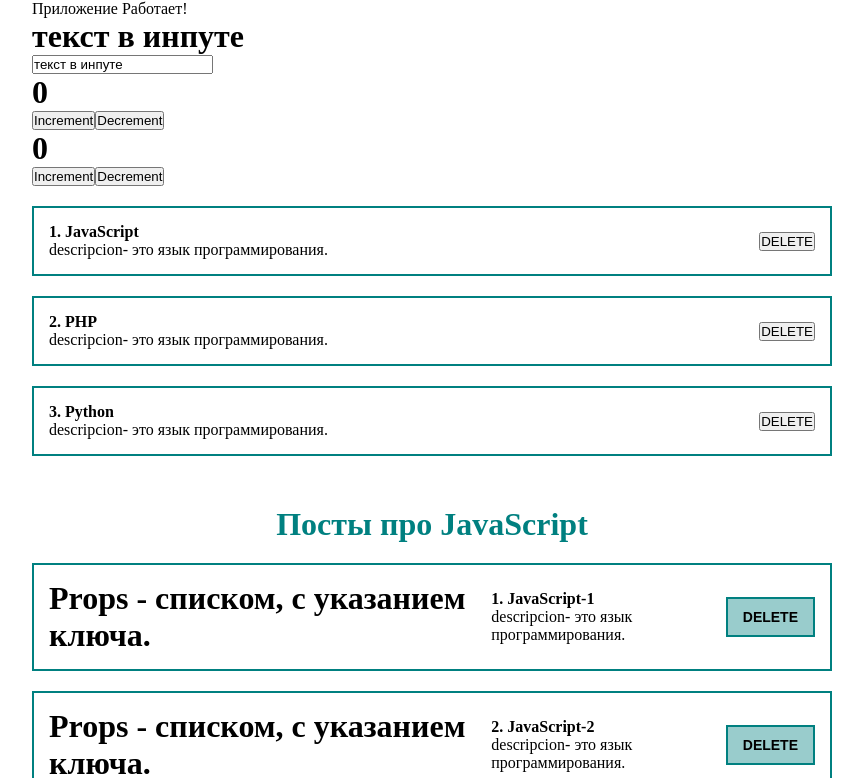
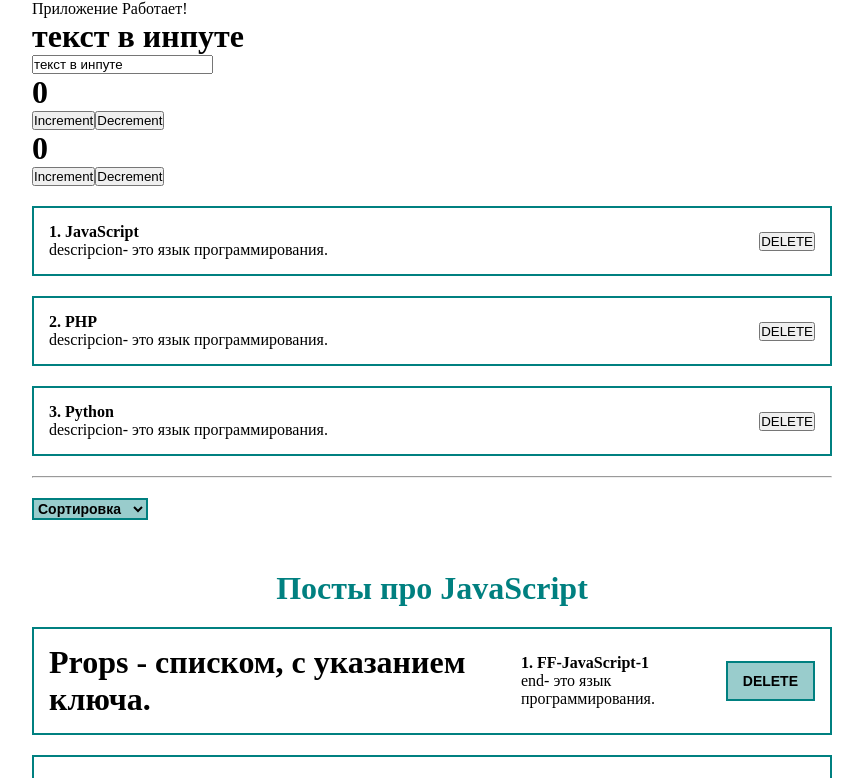
Before and after one commit to AnnaRazina/First-progect-REACT, a React (Create React App) app: page / in a window 1280 px wide. Shown: the top 778 px of the page, without its empty margins (208-1071 px from the left). Built offline with nearby package versions, Linux system fonts and the light colour scheme.

Commit message:
сортировка постов

```diff
--- a/src/App.js
+++ b/src/App.js
@@ -5,22 +5,33 @@ import PostItem from "./components/PostItem"
 import PostList from "./components/PostList";
 import AddPost from "./components/AddPost";
 import "./style/App.css";
+import MySelect from "./components/UI/select/MySelect";
 
 
 function App() {
  const [value, setValue] = useState("текст в инпуте");
+
  const [posts, setPosts] = useState([
-  {id: 1, title: "JavaScript-1", body: "descripcion"},
-  {id: 2, title: "JavaScript-2", body: "descripcion"},
-  {id: 3, title: "JavaScript-3", body: "descripcion"},
+  {id: 1, title: "FF-JavaScript-1", body: "end"},
+  {id: 2, title: "AA-JavaScript-2", body: "yes"},
+  {id: 3, title: "KK-JavaScript-3", body: "start"},
  ])
+ const [selectedSort, setSelectedSort] = useState("");
+
+ const sortPosts = (sort) => {
+  setSelectedSort(sort);
+  setPosts([...posts].sort((a,b) => a[sort].localeCompare(b[sort])))
+  console.log(sort);
+ }
+
+
  const createPost = (newPost) =>{
   setPosts([...posts, newPost]);
  }
  //принимает post из дочернего элемента
  const removePost = (post) => {
   setPosts(posts.filter(item => item.id !== post.id))
- }
+ };
 
 
  const [posts2, setPosts2] = useState([
@@ -52,6 +63,23 @@ const removePost2 = (post) => {
       <PostItem id={1} title="JavaScript" body="descripcion"/>
       <PostItem id={2} title="PHP" body="descripcion"/>
       <PostItem id={3} title="Python" body="descripcion"/>
+
+      <div>
+        <hr style={{margin:"20px 0"}}></hr>
+        <MySelect
+          value={selectedSort}
+          onChange={sortPosts}
+          defaultValue="Сортировка"
+          options={[
+            {value:"title", name: "по названию"},
+            {value:"body", name: "по описанию"},
+          ]}
+
+
+
+        />
+      </div>
+
       {posts.length !== 0
         ? <PostList remove={removePost} posts={posts} titleList="Посты про JavaScript"/>
         : <h2 style = {{textAlign:"center", color: "red"}}>
--- /dev/null
+++ b/src/components/UI/select/MySelect.jsx
@@ -0,0 +1,20 @@
+import React from "react";
+import classes from "./MySelect.module.css";
+
+const MySelect = ({options, defaultValue, value, onChange}) => {
+    return (
+        <select className={classes.select}
+            value={value}
+            onChange = {event => onChange(event.target.value)}
+        >
+            <option disabled value="">{defaultValue}</option>
+            {options.map(option =>
+                <option key={option.value} value={option.value}>
+                    {option.name}
+                </option>
+                )}
+        </select>
+    );
+};
+
+export default MySelect;
--- /dev/null
+++ b/src/components/UI/select/MySelect.module.css
@@ -0,0 +1,7 @@
+.select {
+    background-color:  rgb(0, 128, 128, 0.4);
+    border: 2px solid teal;
+    font-size: 14px;
+    cursor: pointer;
+    font-weight: bold;
+}
```
